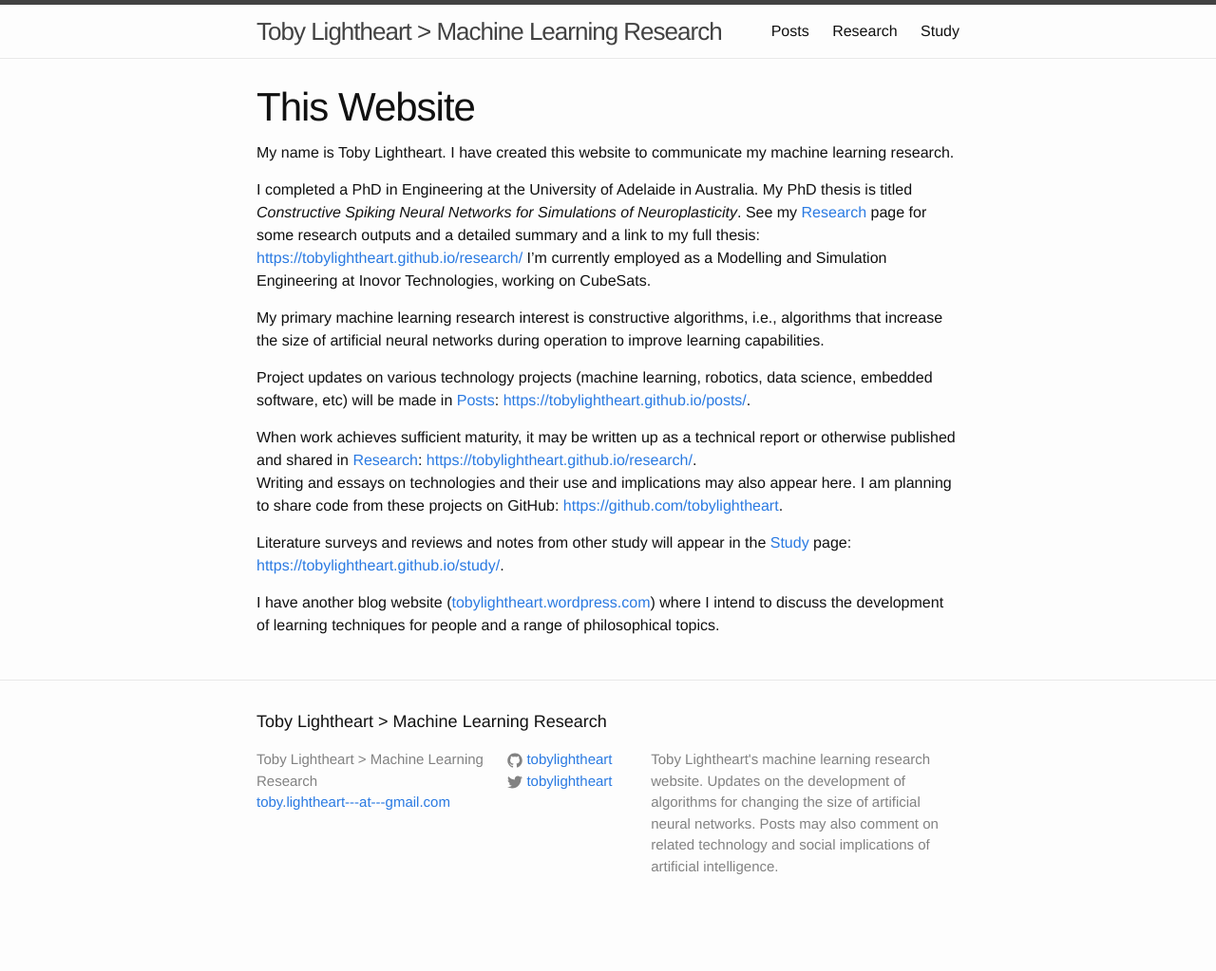
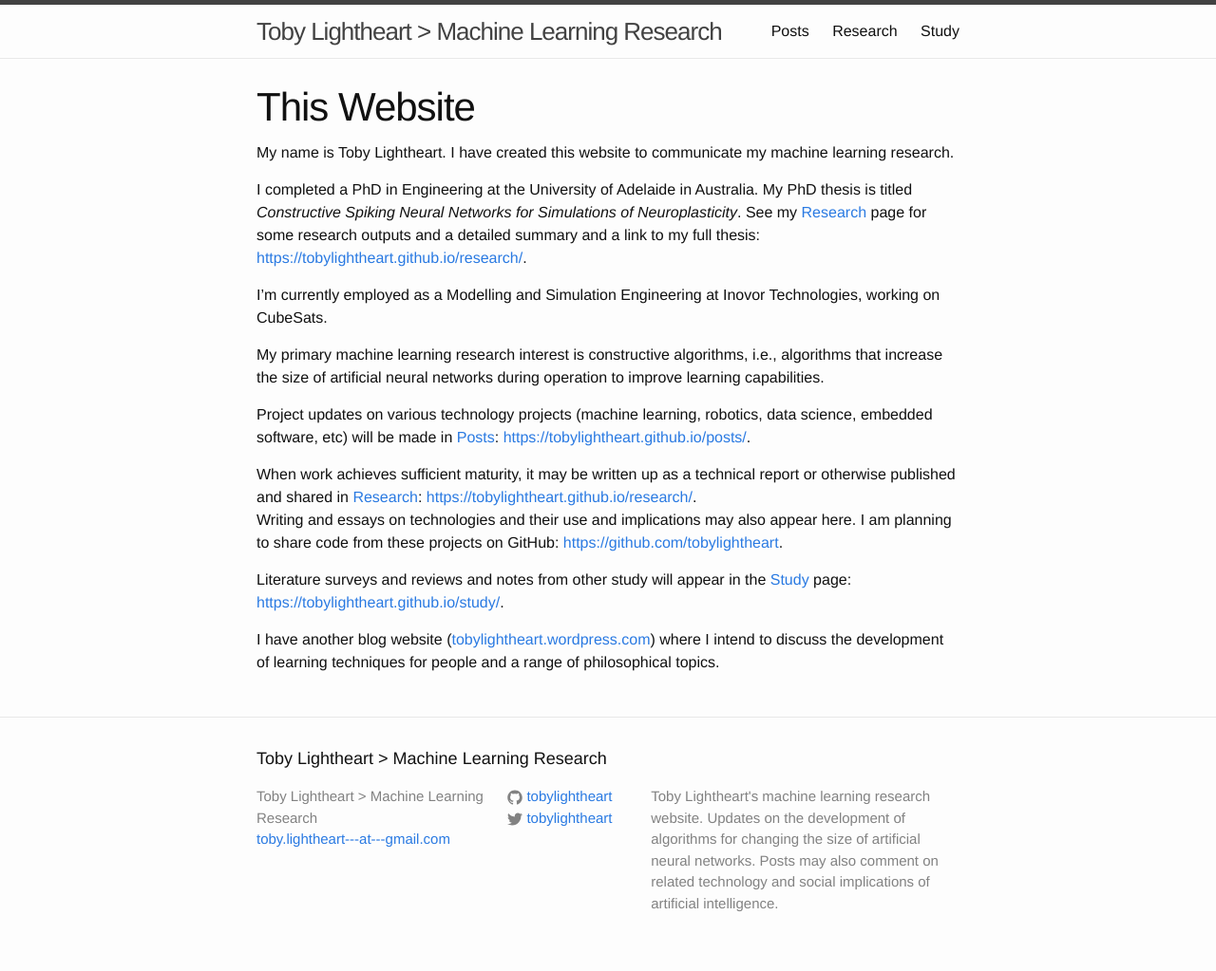
Before and after one commit to tobylightheart/tobylightheart.github.io, a Jekyll site: the page built from index.md, in a window 1280 px wide. Shown: the whole page at 95% size. Built offline with Jekyll 4.4.1, drawn with Linux system fonts in a browser that asks for light colours; before the commit the page ends 984 px from its top, so only the background shows below that.

Commit message:
Home page text

```diff
--- a/index.md
+++ b/index.md
@@ -8,7 +8,8 @@ I have created this website to communicate my machine learning research.
 
 I completed a PhD in Engineering at the University of Adelaide in Australia.
 My PhD thesis is titled *Constructive Spiking Neural Networks for Simulations of Neuroplasticity*.
-See my [Research](https://tobylightheart.github.io/research/) page for some research outputs and a detailed summary and a link to my full thesis: [https://tobylightheart.github.io/research/](https://tobylightheart.github.io/research/)
+See my [Research](https://tobylightheart.github.io/research/) page for some research outputs and a detailed summary and a link to my full thesis: [https://tobylightheart.github.io/research/](https://tobylightheart.github.io/research/).
+
 I'm currently employed as a Modelling and Simulation Engineering at Inovor Technologies, working on CubeSats.
 
 My primary machine learning research interest is constructive algorithms, i.e., algorithms that increase the size of artificial neural networks during operation to improve learning capabilities.
```
